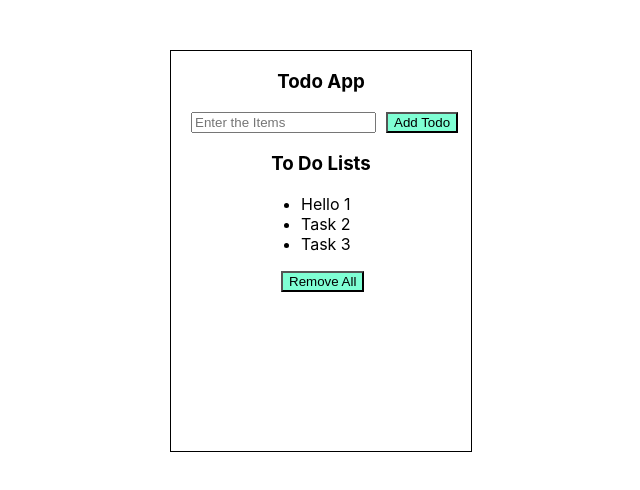
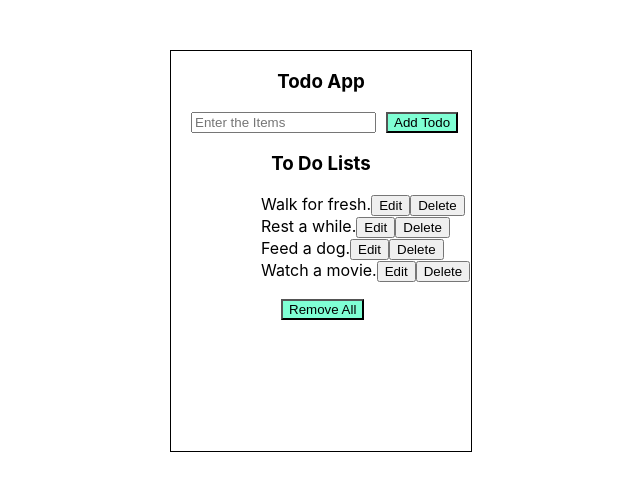
Before and after one commit to Bikrant27/First-Project, a React (Create React App) app: page / in a window 1280 px wide. Shown: the top 490 px of the page, without its empty margins (130-770 px from the left). Built offline with nearby package versions, Linux system fonts and the light colour scheme.

Commit message:
Todo app improved

```diff
--- a/src/components/Todo.css
+++ b/src/components/Todo.css
@@ -31,7 +31,8 @@
 
 .list{
     position: inherit;
-    left: 90px;
+    left: 50px;
+    list-style-type: none;
 }
 
 .remove{
--- a/src/components/Todo.jsx
+++ b/src/components/Todo.jsx
@@ -1,19 +1,57 @@
-import React from 'react'
+import React, { useState } from 'react'
 import './Todo.css'
 
 const Todo = () => {
+    const [inputData, setInputData] = useState('');
+    const [todos, setTodos] = useState([
+        'Walk for fresh.',
+        'Rest a while.',
+        'Feed a dog.',
+        'Watch a movie.'
+    ]);
+
+    function handleSubmit(){
+        setTodos([...todos, inputData])
+        setInputData('')
+    }
+
+    function deleteAll(){
+        setTodos([''])
+    }
+
+    function Edit(){
+
+    }
+
+    function Delete(){
+
+    }
+
   return (
         <div class="container">
             <h3 class="logo">Todo App</h3>
-            <input type="text" class ="input" placeholder='Enter the Items'></input>
-            <button class="button">Add Todo</button>
+            <input
+                type="text"
+                class ="input"
+                placeholder='Enter the Items'
+                value={inputData}
+                onChange = {(e) => setInputData(e.target.value)}
+                >
+            </input>
+            <button
+                class="button"
+                onClick = {handleSubmit}>Add Todo</button>
             <h3 class="todo-list">To Do Lists</h3>
             <ul class="list">
-                <li>Hello 1</li>
-                <li>Task 2</li>
-                <li>Task 3</li>
+                {todos.map((todo) => (
+                <li>{todo}
+                <button onClick={Edit}>Edit</button>
+                <button onClick={Delete}>Delete</button>
+                </li> ))}
             </ul>
-            <button class="remove">Remove All</button>
+            <button
+                class="remove"
+                onClick= {deleteAll}>Remove All</button>
         </div>
     )
 }
```
